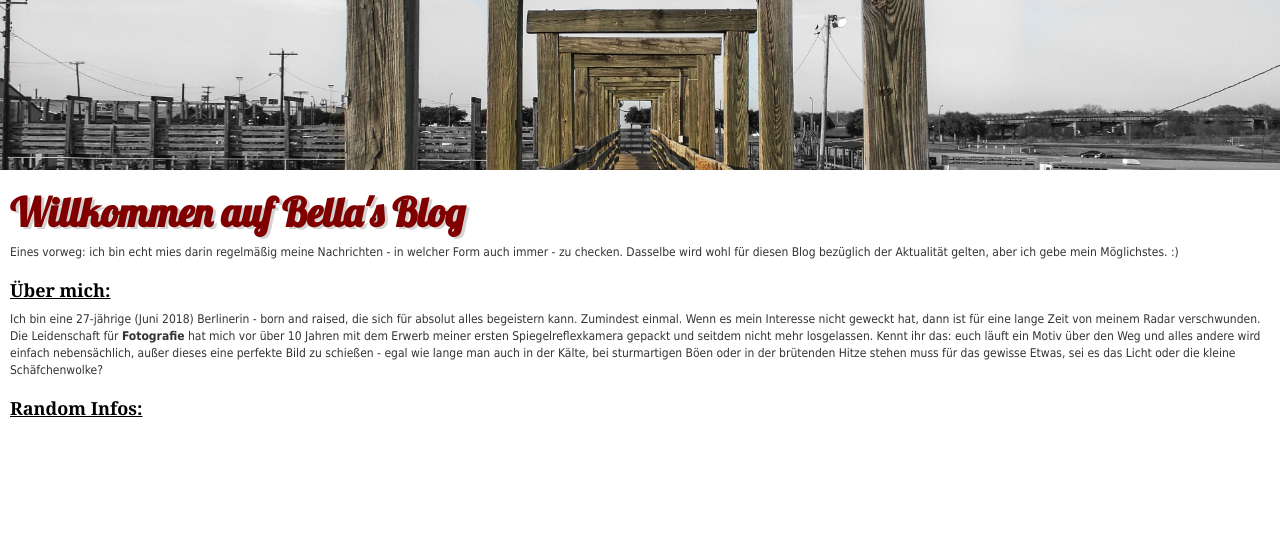
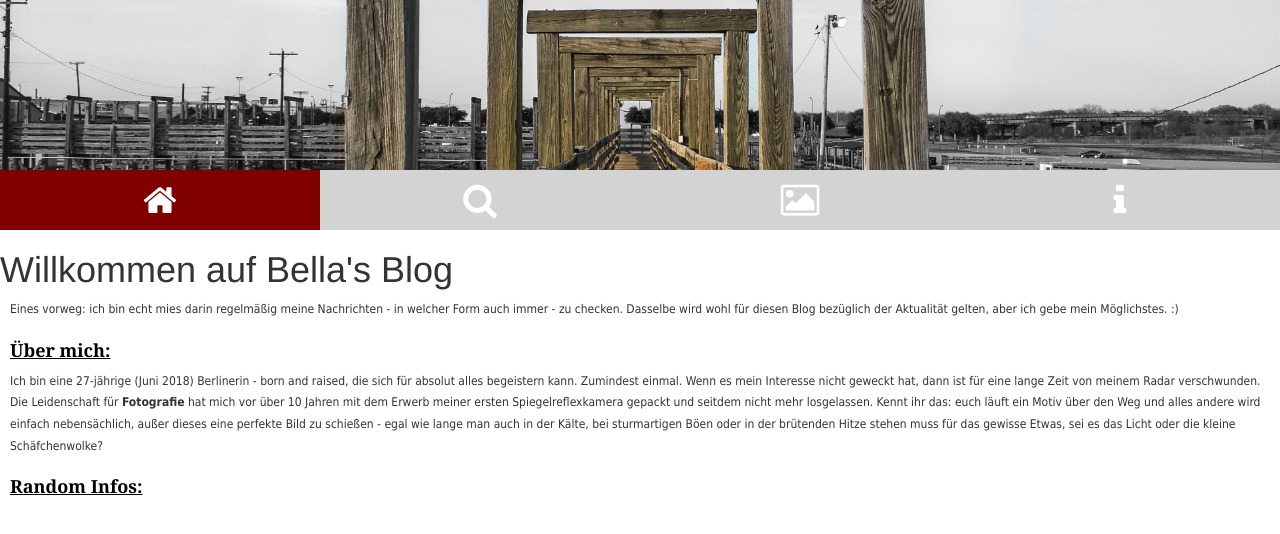
Before and after one commit to shadowsoul1990/my-first-blog, a Django app: page / in a window 1280 px wide. Shown: the top 534 px of the page. Run offline with Django 3.2, Linux system fonts and the light colour scheme; data that the repository does not hold is empty; some libraries are stand-ins or nearby versions.

Commit message:
Nav bar included

```diff
--- a/blog/static/css/blog.css
+++ b/blog/static/css/blog.css
@@ -4,12 +4,29 @@ padding-left: space to left window border
 
 /*------------------------ Classes -----------------------------*/
 
+.icon-bar {
+    width: 100%; /* Full-width */
+    background-color: #D3D3D3; /* Light-grey background */
+    overflow: auto; /* Overflow due to float */
+}
 
-.top-menu, .top-menu:hover, .top-menu:visited {
-    color: #ffffff;
-    float: right;
-    font-size: 26pt;
-    margin-right: 20px;
+.icon-bar topbar {
+    float: left; /* Float links side by side */
+    text-align: center; /* Center-align text */
+    width: 25%; /* Equal width (5 icons with 20% width each = 100%) */
+    padding: 12px 0; /* Some top and bottom padding */
+    transition: all 0.3s ease; /* Add transition for hover effects */
+    color: white; /* White text color */
+    font-size: 36px; /* Increased font size */
+}
+
+.icon-bar topbar:hover {
+    background-color: #000; /* Add a hover color */
+}
+
+.active {
+    background-color: #800000; /* Add an active/current color */
+}
 }
 
 /*------------------------ Commands -----------------------------*/
@@ -38,4 +55,5 @@ p {
 	font-family: Tahoma, Geneva, sans-serif;
 	font-size: 12px;
 	padding-left: 10px;
+	line-height:1.8;
 }
--- a/blog/templates/blog/post_list.html
+++ b/blog/templates/blog/post_list.html
@@ -3,6 +3,8 @@
 	<head>
 		<!-- Damit werden Umlaute auf der Website möglich. Diese Datei muss dabei als UTF-8 ohne BOM kodiert sein. -->
 		<meta http-equiv="content-type" content="text/html; charset=utf-8">
+		<!-- Add icon library -->
+		<link rel="stylesheet" href="https://cdnjs.cloudflare.com/ajax/libs/font-awesome/4.7.0/css/font-awesome.min.css">
 		<!-- Import of Lobster font from google -->
 		<link href="//fonts.googleapis.com/css?family=Lobster&subset=latin,latin-ext" rel="stylesheet" type="text/css">
 		<!-- Including css stylesheets from inet -->
@@ -15,8 +17,15 @@
 	</head>
 
 	<body>
-		<!--img src="stockyards.jpg" alt="Stockyards, US Texas - 2014" width="800" height="128"-->
+		<!-- Paste image -->
 		<img src="{% static 'images/stockyards.jpg' %}" alt="Stockyards, US Texas - 2014" width="100%" height="auto"/>
+		<!-- Navigation bar -->
+		<div class="icon-bar">
+		<topbar class="active" href="#"><i class="fa fa-home"></i></topbar>
+		<topbar href="#"><i class="fa fa-search"></i></topbar>
+		<topbar href="#"><i class="fa fa-image"></i></topbar>
+		<topbar href="#"><i class="fa fa-info"></i></topbar>
+		</div>
 
 		<h1><a1 href=""> Willkommen auf Bella's Blog </a1></h1>
 		<div>
@@ -30,6 +39,9 @@
 
 		<div>
 		<h3><a3 href="">Random Infos:</a></h3>
+		</div>
+
+		{% block content %}
 			<!-- Schleife zum Anzeigen einer Liste -->
 			{% for post in posts %}
 				<div>
@@ -39,6 +51,6 @@
 				<hr>
 				</div>
 			{% endfor %}
-		</div>
+        {% endblock %}
 	</body>
 </html>
```
Also changed, not shown: blog/templates/blog/base.html (added). Lines whose indentation alone changed are shown as unchanged.
